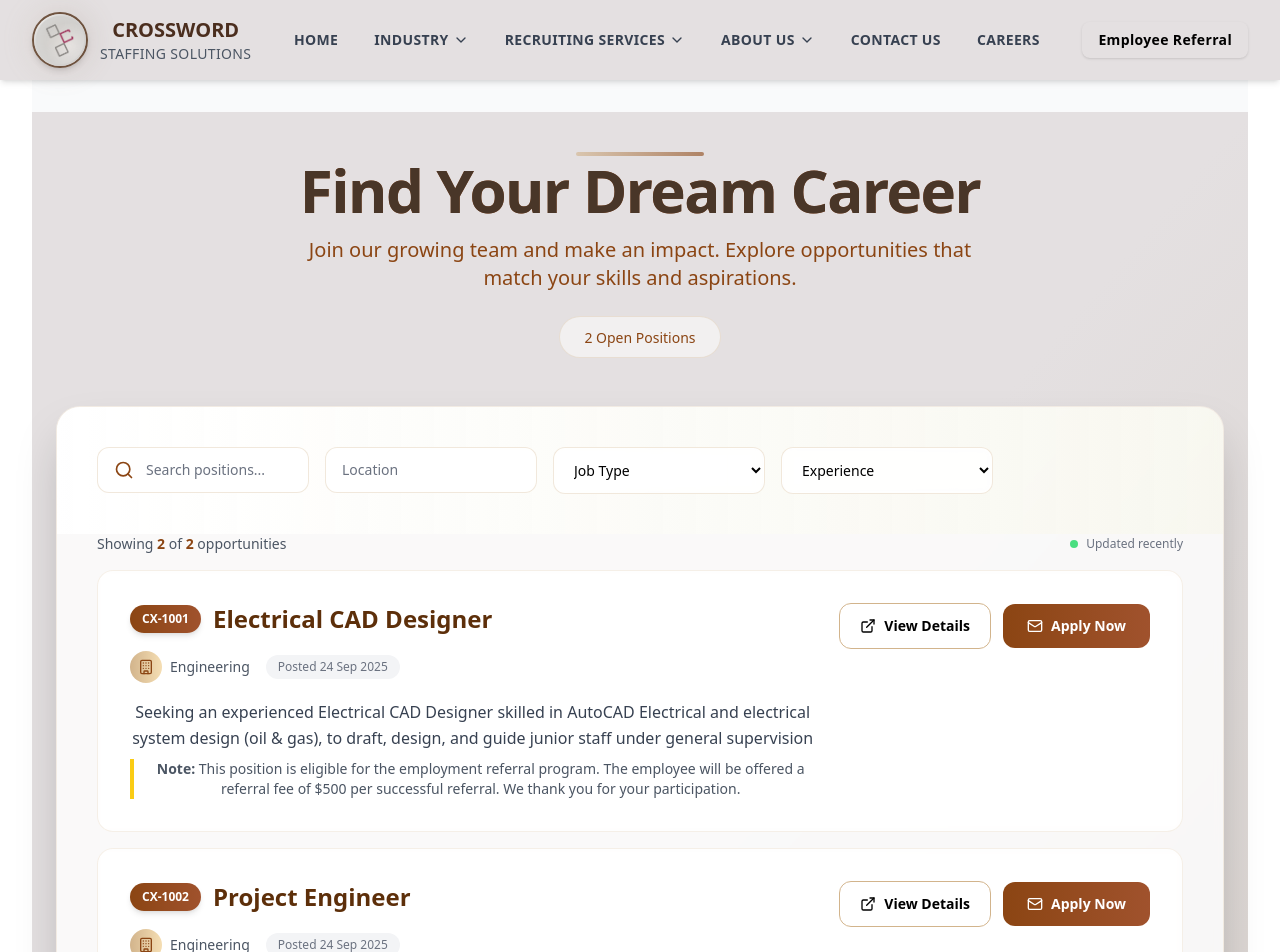
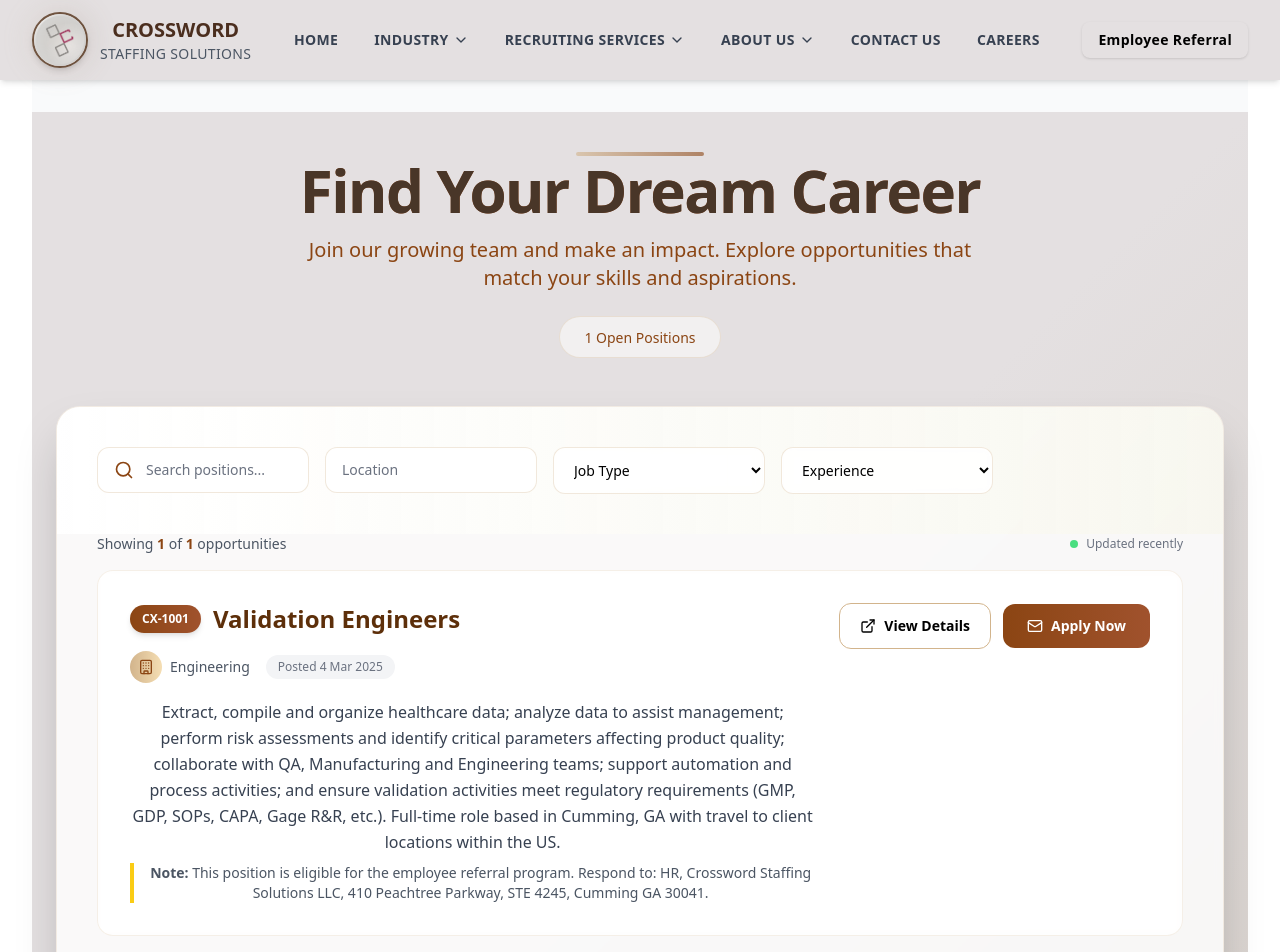
Before and after one commit to Yash-j7/crossWord, a React (Vite) app: page /career in a window 1280 px wide. Shown: the top 952 px of the page. Built offline with nearby package versions, Linux system fonts and the light colour scheme.

Commit message:
Updated job posting, added Validation Engg

```diff
--- a/src/Careers.jsx
+++ b/src/Careers.jsx
@@ -1,8 +1,6 @@
 import React, { useMemo, useState } from "react";
 import { Filter, MapPin, Briefcase, FileDown, ExternalLink, Mail, Search, X, Clock, Building } from "lucide-react";
-import samplePDF from "../src/assets/Sample.pdf";
-import projectEngineerPDF from "../src/assets/projectEngg_JD.pdf";
-import electricalCADDesignerPDF from "../src/assets/CAD_JD.pdf";
+import validationEngineerPDF from "../src/assets/ValidationEngg.pdf"
 import { Link } from "react-router-dom";
 export default function Careers() {
   const [query, setQuery] = useState("");
@@ -16,27 +14,17 @@ export default function Careers() {
     () => [
       {
         id: "CX-1001",
-        title: "Electrical CAD Designer",
-        type: "Full-time",
-        location: "Alpharetta, GA",
-        // experienceYears: 3,
-        description: "Seeking an experienced Electrical CAD Designer skilled in AutoCAD Electrical and electrical system design (oil & gas), to draft, design, and guide junior staff under general supervision",
-        note: "This position is eligible for the employment referral program. The employee will be offered a referral fee of $500 per successful referral. We thank you for your participation.",
-        pdfPath: electricalCADDesignerPDF,
-        department: "Engineering",
-        postedDate: "24 Sep 2025"
-      },
-      {
-        id: "CX-1002",
-        title: "Project Engineer",
+        title: "Validation Engineers",
         type: "Full-time",
         location: "Cumming, GA",
-        // experienceYears: 3,
-        description: "Lead end-to-end pharmaceutical CAPEX projects from design to commissioning, ensuring quality, budget, and schedule compliance.",
-        note: "This position is eligible for the employment referral program. The employee will be offered a referral fee of $500 per successful referral. We thank you for your participation.",
-        pdfPath: projectEngineerPDF,
+        experienceYears: 1,
+        description:
+          "Extract, compile and organize healthcare data; analyze data to assist management; perform risk assessments and identify critical parameters affecting product quality; collaborate with QA, Manufacturing and Engineering teams; support automation and process activities; and ensure validation activities meet regulatory requirements (GMP, GDP, SOPs, CAPA, Gage R&R, etc.). Full-time role based in Cumming, GA with travel to client locations within the US.",
+        note:
+          "This position is eligible for the employee referral program. Respond to: HR, Crossword Staffing Solutions LLC, 410 Peachtree Parkway, STE 4245, Cumming GA 30041.",
+        pdfPath: validationEngineerPDF,
         department: "Engineering",
-        postedDate: "24 Sep 2025"
+        postedDate: "4 Mar 2025"
       }
   //     {
   //       id: "CX-1001",
```
Also changed, not shown: 1 other file (tests, documents, lock files or other folders).
